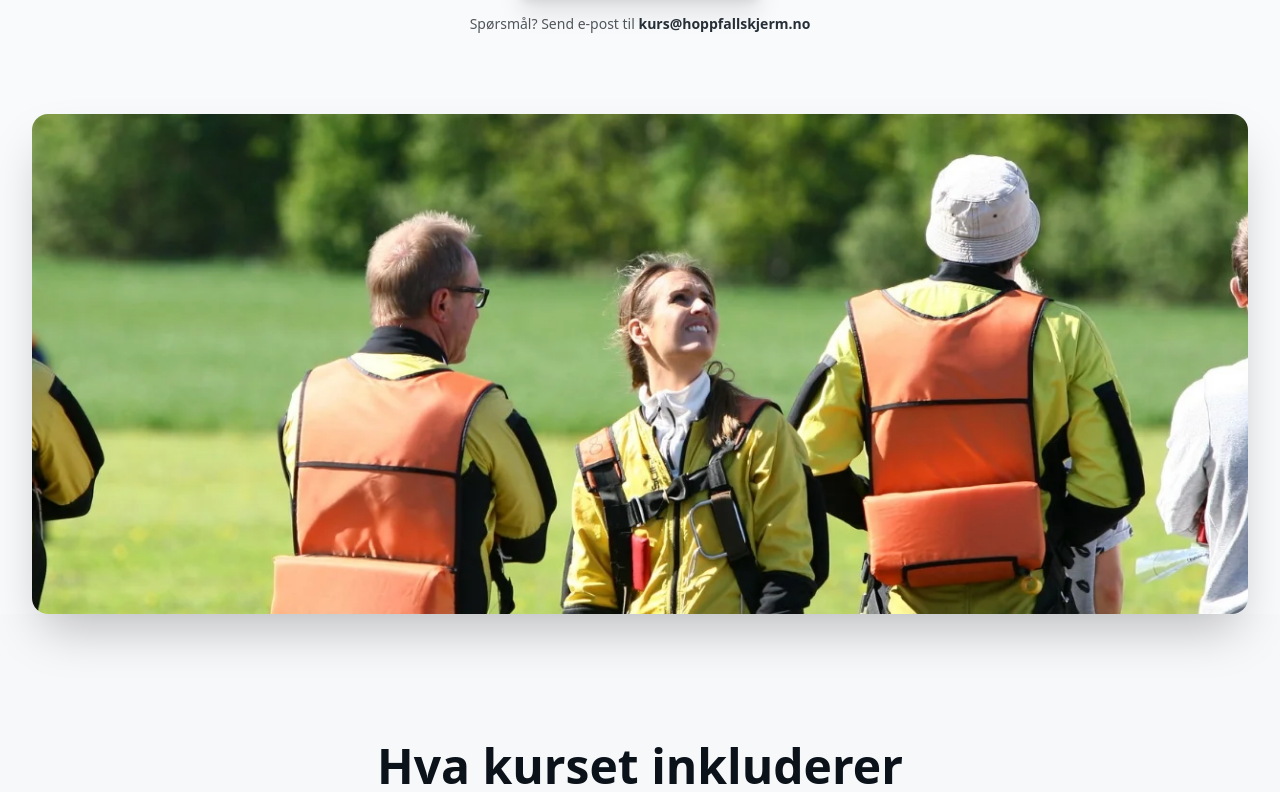
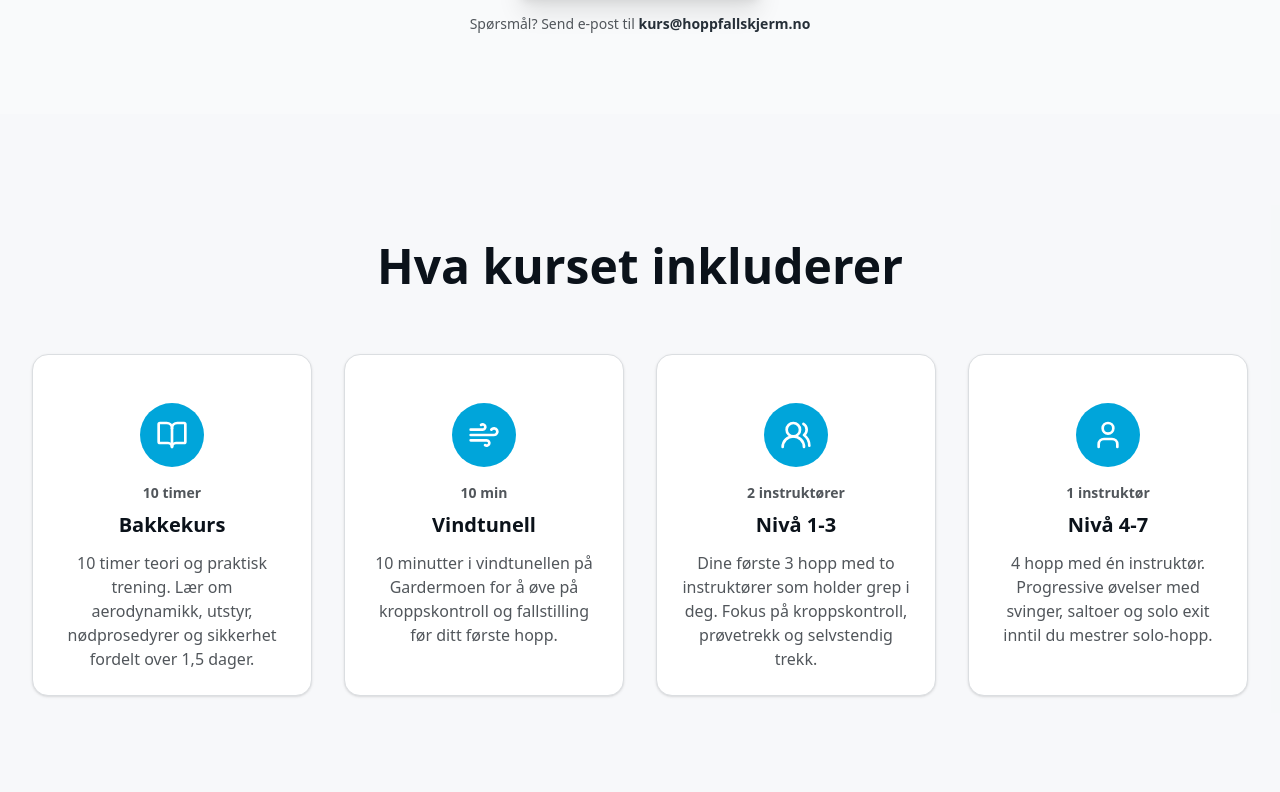
Before and after one commit to oddzor/Skydive-Tonsberg, a Next.js app: page /kurs in a window 1280 px wide. Shown: the part 1828-2620 px from the top of the page. Built offline with nearby package versions, Linux system fonts and the light colour scheme; a web font is replaced by a local one.

Commit message:
small fixes

```diff
--- a/public/cms-content.json
+++ b/public/cms-content.json
@@ -141,7 +141,7 @@
     "images": {
       "aboutGrid1": "/wingsuit-trio.webp",
       "aboutGrid2": "/tandem-landing.webp",
-      "aboutGrid3": "/AFF-student-exit.webp",
+      "aboutGrid3": "/aff-student-exit.webp",
       "aboutGrid4": "/tandem-smiles.webp",
       "serviceTandem": "/service-tandem.webp",
       "serviceAff": "/service-aff.webp",
--- a/public/translations/no.json
+++ b/public/translations/no.json
@@ -346,7 +346,7 @@
       "minAge": "Min. alder"
     },
     "schedule": {
-      "title": "Fallskjermkurs, dag for dag",
+      "title": "Innhold og oversikt",
       "description": "Dagsplan og gjennomføring av kurs varierer noe fra kurs, avhengig av ukedag, flytilgjengelighet og vær.",
       "structureTitle": "Kursets struktur",
       "structureDesc": "Kurset består av 10 minutter i vindtunell på Gardermoen, et bakkekurs som tar 1,5 dager, og 7 hopp med instruktører (Nivå 1-7).",
--- a/src/app/cmsdashboard/page.tsx
+++ b/src/app/cmsdashboard/page.tsx
@@ -845,8 +845,8 @@ export default function CMSDashboard() {
                         />
                         <ImageUpload
                           label="Grid Square Top Right"
-                          currentImage={content?.home?.images?.aboutGrid3 || "/AFF-student-exit.webp"}
-                          imageName="AFF-student-exit"
+                          currentImage={content?.home?.images?.aboutGrid3 || "/aff-student-exit.webp"}
+                          imageName="aff-student-exit"
                           onImageUpdate={(path) => updateValue(['home', 'images', 'aboutGrid3'], path)}
                           helperText="Square aspect ratio"
                         />
--- a/src/app/kurs/KursContent.tsx
+++ b/src/app/kurs/KursContent.tsx
@@ -18,7 +18,6 @@ import { useLanguage } from '@/contexts/LanguageContext';
 import { useCMSContent } from '@/hooks/useCMSContent';
 import {
   KursHero,
-  KursFeaturedImage,
   KursModules,
   KursSchedule,
   KursIncluded,
@@ -32,8 +31,6 @@ export function KursContent() {
     <>
 
       <KursHero />
-
-      <KursFeaturedImage />
 
       <KursModules />
 
--- a/src/components/kurs/KursFeaturedImage.tsx
+++ /dev/null
@@ -1,27 +0,0 @@
-'use client';
-import { motion } from 'framer-motion';
-import Image from 'next/image';
-import { useCMSContent } from '@/hooks/useCMSContent';
-export function KursFeaturedImage() {
-  const { content } = useCMSContent();
-  return (
-    <section className="py-0">
-      <div className="container mx-auto px-4 sm:px-6 lg:px-8">
-        <motion.div
-          initial={{ opacity: 0, y: 20 }}
-          whileInView={{ opacity: 1, y: 0 }}
-          viewport={{ once: true }}
-          className="relative h-[500px] rounded-2xl overflow-hidden shadow-2xl"
-        >
-          <Image
-            src={content?.course?.images?.classroom || '/course-classroom.webp'}
-            alt="AFF Course Training"
-            fill
-            className="object-cover"
-            priority
-          />
-        </motion.div>
-      </div>
-    </section>
-  );
-}
--- a/src/components/kurs/index.ts
+++ b/src/components/kurs/index.ts
@@ -1,5 +1,4 @@
 export { KursHero } from './KursHero';
-export { KursFeaturedImage } from './KursFeaturedImage';
 export { KursModules } from './KursModules';
 export { KursSchedule } from './KursSchedule';
 export { KursIncluded } from './KursIncluded';
--- a/src/components/sections/About.tsx
+++ b/src/components/sections/About.tsx
@@ -129,7 +129,7 @@ export function About() {
                   className="relative aspect-square rounded-2xl overflow-hidden shadow-xl"
                 >
                   <Image
-                    src={content?.home?.images?.aboutGrid3 || "/AFF-student-exit.webp"}
+                    src={content?.home?.images?.aboutGrid3 || "/aff-student-exit.webp"}
                     alt="AFF elev uthopp"
                     fill
                     className="object-cover"
```
